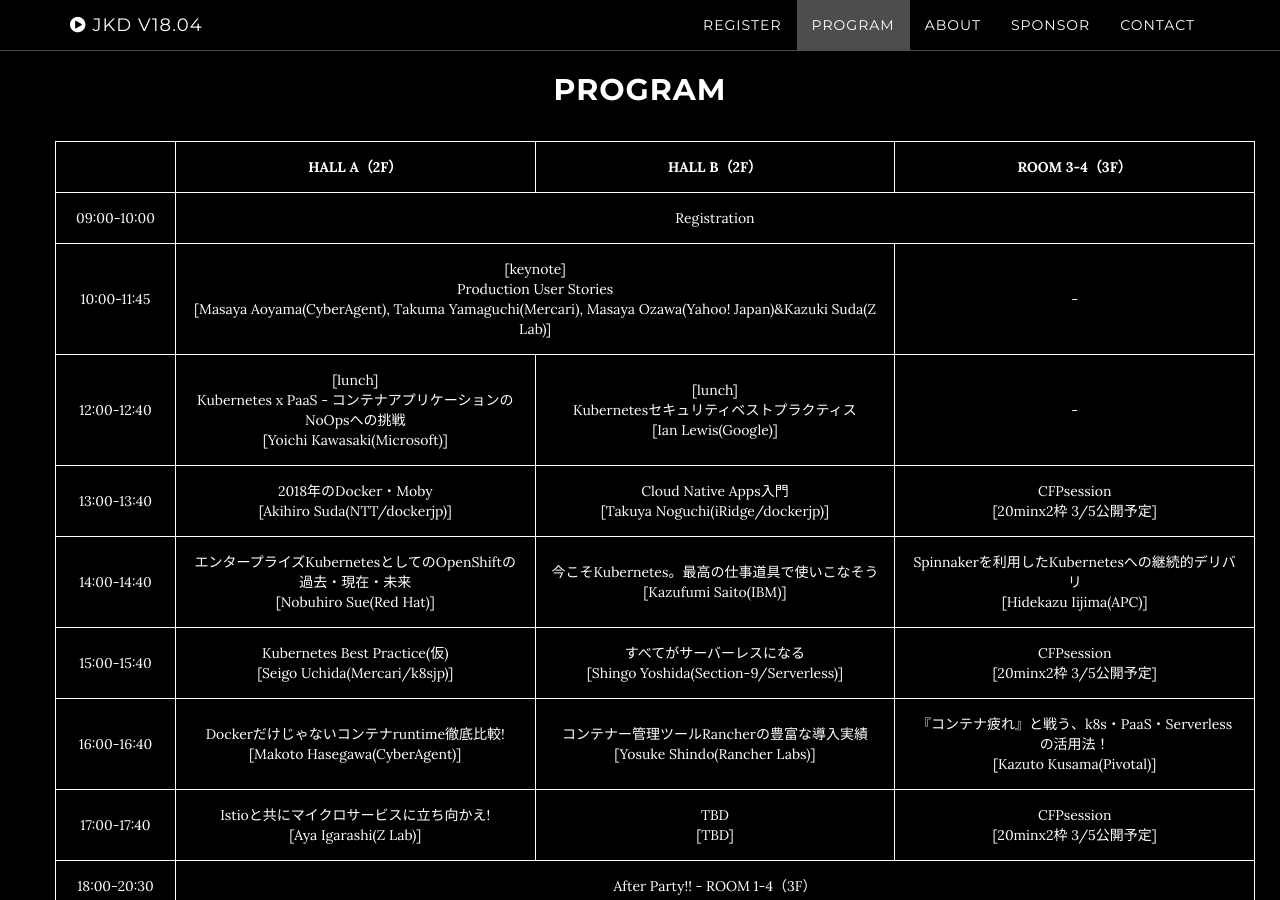
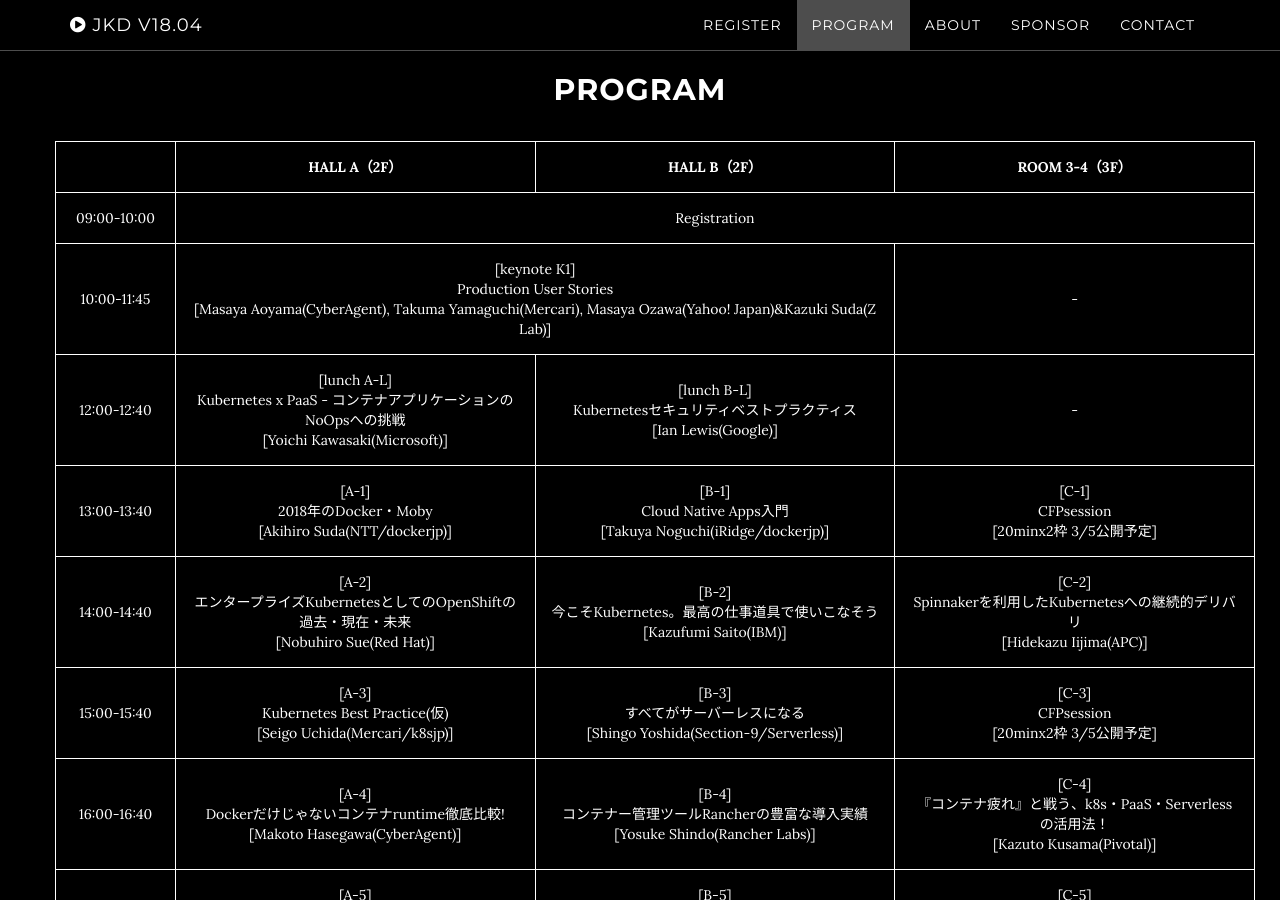
Before and after one commit to containerdays/v18.04, a Jekyll site: the page built from docs/index.html, in a window 1280 px wide and 900 px high, scrolled down 2471 px. Built offline with Jekyll 4.4.1, drawn with Linux system fonts in a browser that asks for light colours.

Commit message:
Update program.html

```diff
--- a/docs/_includes/program.html
+++ b/docs/_includes/program.html
@@ -15,48 +15,48 @@
                         </tr>
                         <tr>
                           <td>10:00-11:45</td>
-                          <td colspan="2">[keynote]<br>Production User Stories<br>[Masaya Aoyama(CyberAgent), Takuma Yamaguchi(Mercari), Masaya Ozawa(Yahoo! Japan)&amp;Kazuki Suda(Z Lab)]</td>
+                          <td colspan="2">[keynote K1]<br>Production User Stories<br>[Masaya Aoyama(CyberAgent), Takuma Yamaguchi(Mercari), Masaya Ozawa(Yahoo! Japan)&amp;Kazuki Suda(Z Lab)]</td>
                           <td> - </td>
                         </tr>
                         <tr>
                           <td>12:00-12:40</td>
-                          <td>[lunch]<br>Kubernetes x PaaS - コンテナアプリケーションのNoOpsへの挑戦<br>[Yoichi Kawasaki(Microsoft)]</td>
-                          <td>[lunch]<br>Kubernetesセキュリティベストプラクティス<br>[Ian Lewis(Google)]</td>
+                          <td>[lunch A-L]<br>Kubernetes x PaaS - コンテナアプリケーションのNoOpsへの挑戦<br>[Yoichi Kawasaki(Microsoft)]</td>
+                          <td>[lunch B-L]<br>Kubernetesセキュリティベストプラクティス<br>[Ian Lewis(Google)]</td>
                           <td> - </td>
                         </tr>
                         <tr>
                           <td>13:00-13:40</td>
-                          <td>2018年のDocker・Moby<br>[Akihiro Suda(NTT/dockerjp)]</td>
-                          <td>Cloud Native Apps入門<br>[Takuya Noguchi(iRidge/dockerjp)]</td>
-                          <td>CFPsession<br>[20minx2枠 3/5公開予定]</td>
+                          <td>[A-1]<br>2018年のDocker・Moby<br>[Akihiro Suda(NTT/dockerjp)]</td>
+                          <td>[B-1]<br>Cloud Native Apps入門<br>[Takuya Noguchi(iRidge/dockerjp)]</td>
+                          <td>[C-1]<br>CFPsession<br>[20minx2枠 3/5公開予定]</td>
                         </tr>
                         <tr>
                           <td>14:00-14:40</td>
-                          <td>エンタープライズKubernetesとしてのOpenShiftの過去・現在・未来<br>[Nobuhiro Sue(Red Hat)]</td>
-                          <td>今こそKubernetes。最高の仕事道具で使いこなそう<br>[Kazufumi Saito(IBM)]</td>
-                          <td>Spinnakerを利用したKubernetesへの継続的デリバリ<br>[Hidekazu Iijima(APC)]</td>
+                          <td>[A-2]<br>エンタープライズKubernetesとしてのOpenShiftの過去・現在・未来<br>[Nobuhiro Sue(Red Hat)]</td>
+                          <td>[B-2]<br>今こそKubernetes。最高の仕事道具で使いこなそう<br>[Kazufumi Saito(IBM)]</td>
+                          <td>[C-2]<br>Spinnakerを利用したKubernetesへの継続的デリバリ<br>[Hidekazu Iijima(APC)]</td>
                         </tr>
                         <tr>
                           <td>15:00-15:40</td>
-                          <td>Kubernetes Best Practice(仮)<br>[Seigo Uchida(Mercari/k8sjp)]</td>
-                          <td>すべてがサーバーレスになる<br>[Shingo Yoshida(Section-9/Serverless)]</td>
-                          <td>CFPsession<br>[20minx2枠 3/5公開予定]</td>
+                          <td>[A-3]<br>Kubernetes Best Practice(仮)<br>[Seigo Uchida(Mercari/k8sjp)]</td>
+                          <td>[B-3]<br>すべてがサーバーレスになる<br>[Shingo Yoshida(Section-9/Serverless)]</td>
+                          <td>[C-3]<br>CFPsession<br>[20minx2枠 3/5公開予定]</td>
                         </tr>
                         <tr>
                           <td>16:00-16:40</td>
-                          <td>Dockerだけじゃないコンテナruntime徹底比較!<br>[Makoto Hasegawa(CyberAgent)]</td>
-                          <td>コンテナー管理ツールRancherの豊富な導入実績<br>[Yosuke Shindo(Rancher Labs)]</td>
-                          <td>『コンテナ疲れ』と戦う、k8s・PaaS・Serverlessの活用法！<br>[Kazuto Kusama(Pivotal)]</td>
+                          <td>[A-4]<br>Dockerだけじゃないコンテナruntime徹底比較!<br>[Makoto Hasegawa(CyberAgent)]</td>
+                          <td>[B-4]<br>コンテナー管理ツールRancherの豊富な導入実績<br>[Yosuke Shindo(Rancher Labs)]</td>
+                          <td>[C-4]<br>『コンテナ疲れ』と戦う、k8s・PaaS・Serverlessの活用法！<br>[Kazuto Kusama(Pivotal)]</td>
                         </tr>
                         <tr>
                           <td>17:00-17:40</td>
-                          <td>Istioと共にマイクロサービスに立ち向かえ!<br>[Aya Igarashi(Z Lab)]</td>
-                          <td>TBD<br>[TBD]</td>
-                          <td>CFPsession<br>[20minx2枠 3/5公開予定]</td>
+                          <td>[A-5]<br>Istioと共にマイクロサービスに立ち向かえ!<br>[Aya Igarashi(Z Lab)]</td>
+                          <td>[B-5]<br>TBD<br>[TBD]</td>
+                          <td>[C-5]<br>CFPsession<br>[20minx2枠 3/5公開予定]</td>
                         </tr>
                         <tr>
                           <td>18:00-20:30</td>
-                          <td colspan="3">After Party!! - ROOM 1-4（3F）</td>
+                          <td colspan="3">[P1]<br>After Party!! - ROOM 1-4（3F）</td>
                         </tr>
                       </table>
 
```
